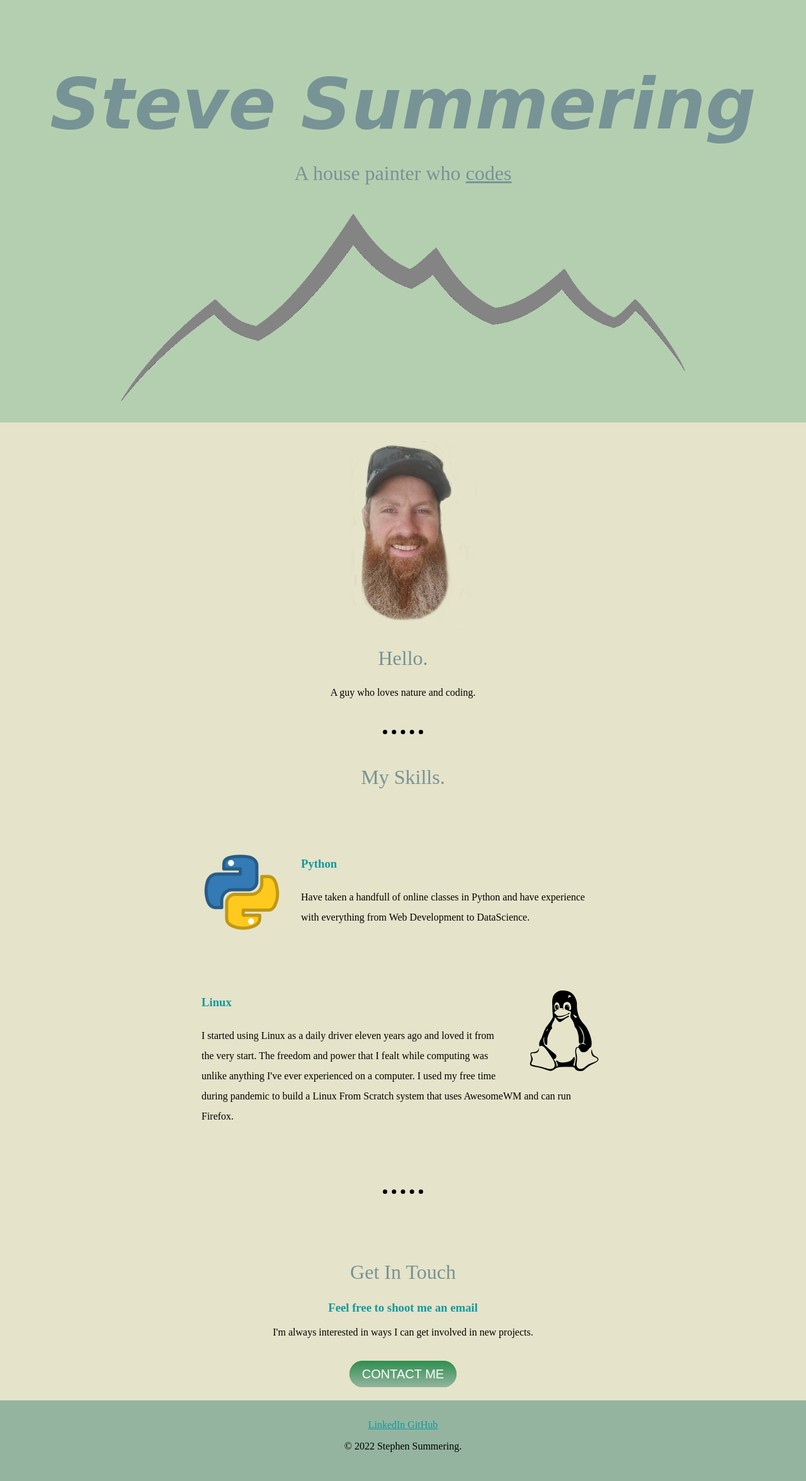
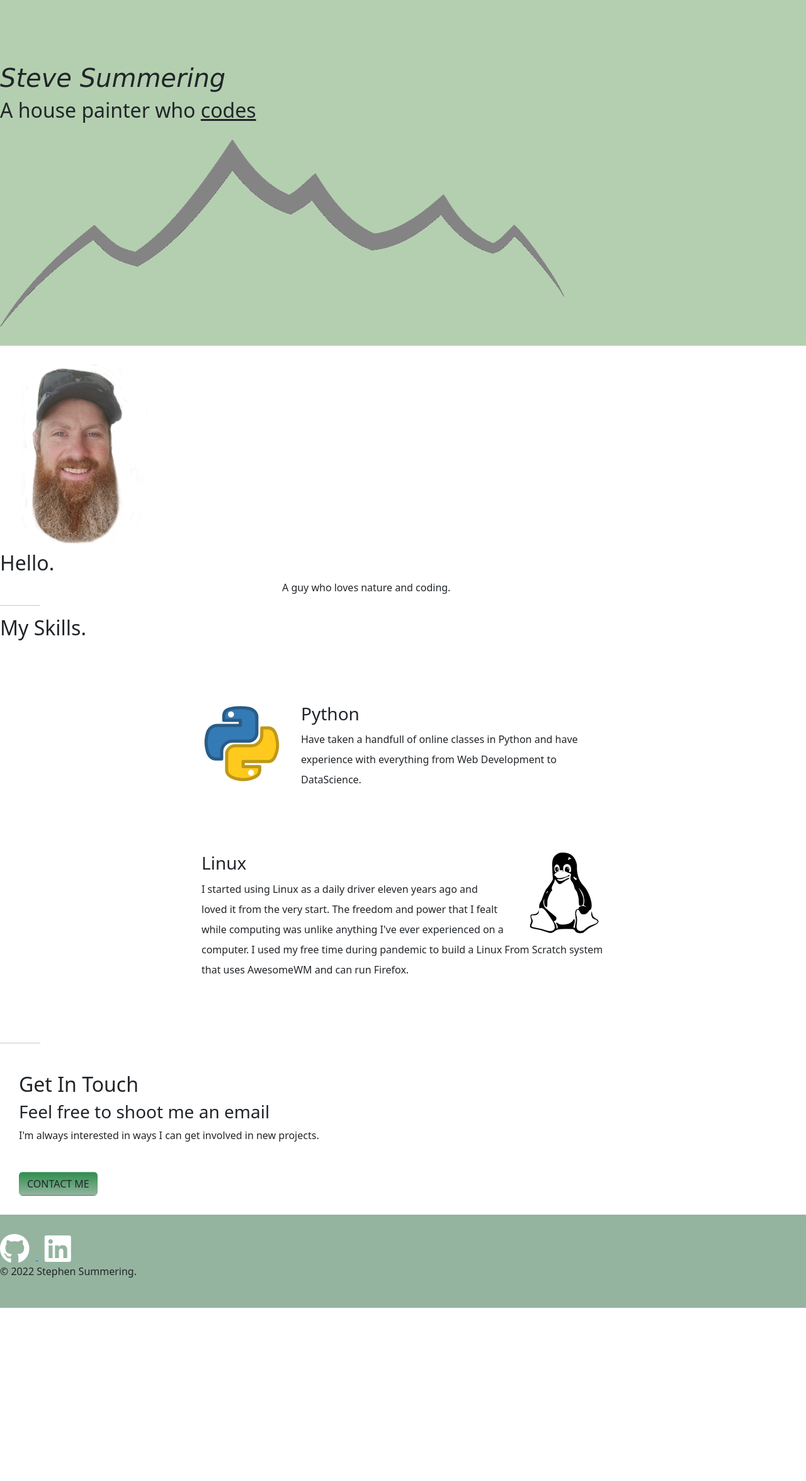
Before and after one commit to summeringpainting/profile, a Flask app: page / in a window 1280 px wide. Shown: the whole page at 63% size. After the commit the page ends 2077 px from the top, so only its background shows below. Run offline with Flask 2, Linux system fonts and the light colour scheme; some libraries are stand-ins or nearby versions; some web fonts are replaced.

Commit message:
fixed buttons

```diff
--- a/static/styles.css
+++ b/static/styles.css
@@ -114,30 +114,11 @@ hr {
     width: 30%;
     margin: auto;
 }
-/* .middle-container { */
-/*     background-color: red; */
-/*     margin-left: 260px; */
-/*     border: solid 20px; */
-/*     height: 200px; */
-/*     width: 200px; */
-/* } */
-/* .bottom-container { */
-/*     background-color: blue; */
-/*     margin-left: 500px; */
-/*     border: solid 10px; */
-/*     height: 200px; */
-/*     width: 200px; */
-/* } */
 
-/* hr { */
-/*     background-color: #FCF8E8; */
-/*     border-style: dotted none none; */
-/*     border-width: 7px; */
-/*     width: 10%; */
-/* } */
-/* h1 { */
-/*     color: #DF7861; */
-/* } */
-/* h3 { */
-/*     color: #DF7861; */
-/* } */
+#git {
+  padding-right: 10px;
+}
+
+#link {
+  padding-left: 10px;
+}
--- a/templates/index.html
+++ b/templates/index.html
@@ -7,10 +7,14 @@
     <title>My Site
     </title>
     <link rel="stylesheet" href="static/styles.css" type="text/css" media="screen" />
+
+    <link href="{{ url_for('static', filename='vendor/fontawesome-free/css/all.min.css')}}" rel="stylesheet" type="text/css">
+    <link href="{{ url_for('static', filename='vendor/bootstrap/css/bootstrap.min.css') }}" rel="stylesheet">
     <link href="images/favicon.ico" rel="icon" type="image/x-icon" />
     <link rel="preconnect" href="https://fonts.googleapis.com">
     <link rel="preconnect" href="https://fonts.gstatic.com" crossorigin>
     <link href="https://fonts.googleapis.com/css2?family=Maitree&family=Waterfall&display=swap" rel="stylesheet">
+    <script src="https://kit.fontawesome.com/71a376781b.js" crossorigin="anonymous"></script>
    </head>
   <body>
     <div id="app">
@@ -68,9 +72,12 @@
 
 
 <div class="bottom-container">
-  <a class="footer-link" href="https://www.linkedin.com/in/stephen-summering-ab390a70?original_referer=https%3A%2F%2Fwww.google.com%2F">LinkedIn
+  <a href="https://github.com/summeringpainting">
+    <i class="fab fa-github fa-3x fa-inverse" id="git"></i>
   </a>
-  <a class="footer-link" href="https://github.com/summeringpainting">GitHub
+
+  <a href="https://github.com/summeringpainting">
+    <i class="fa-brands fa-linkedin fa-3x" style="color: white;" id="link"></i>
   </a>
   <p>© 2022 Stephen Summering.
   </p>
```
